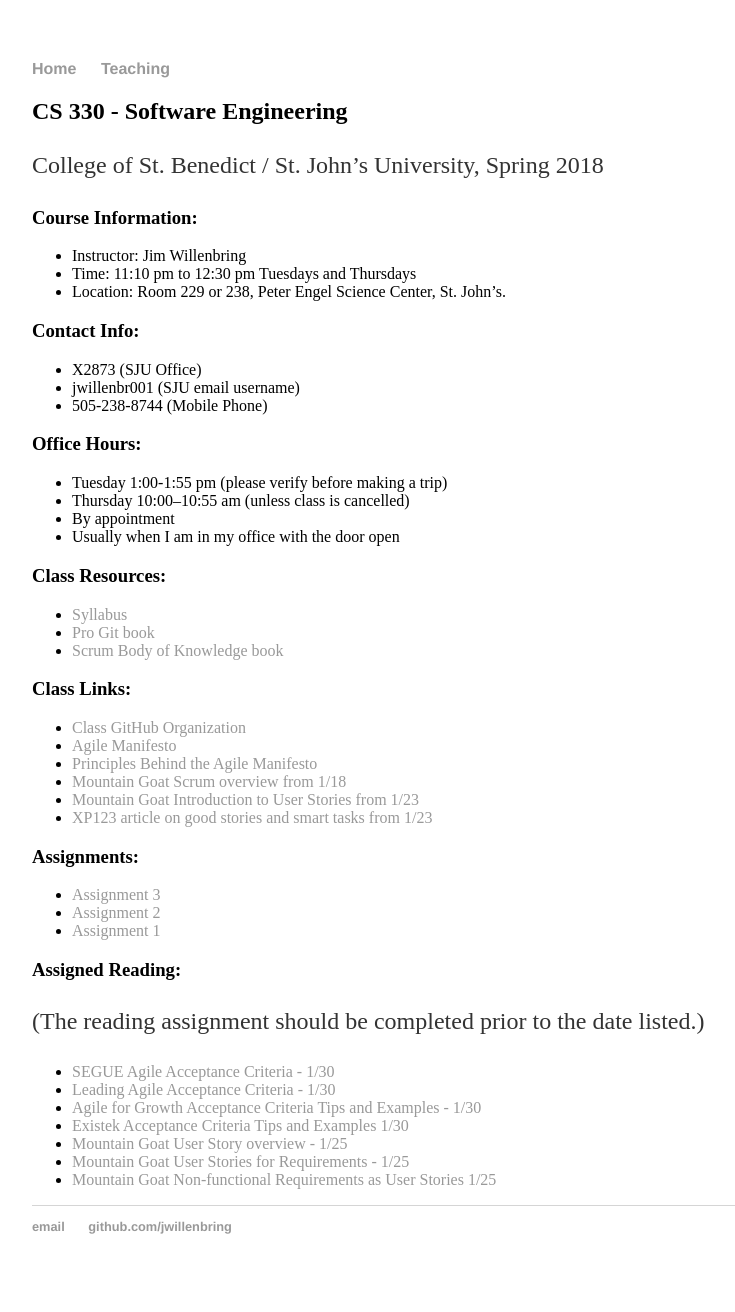
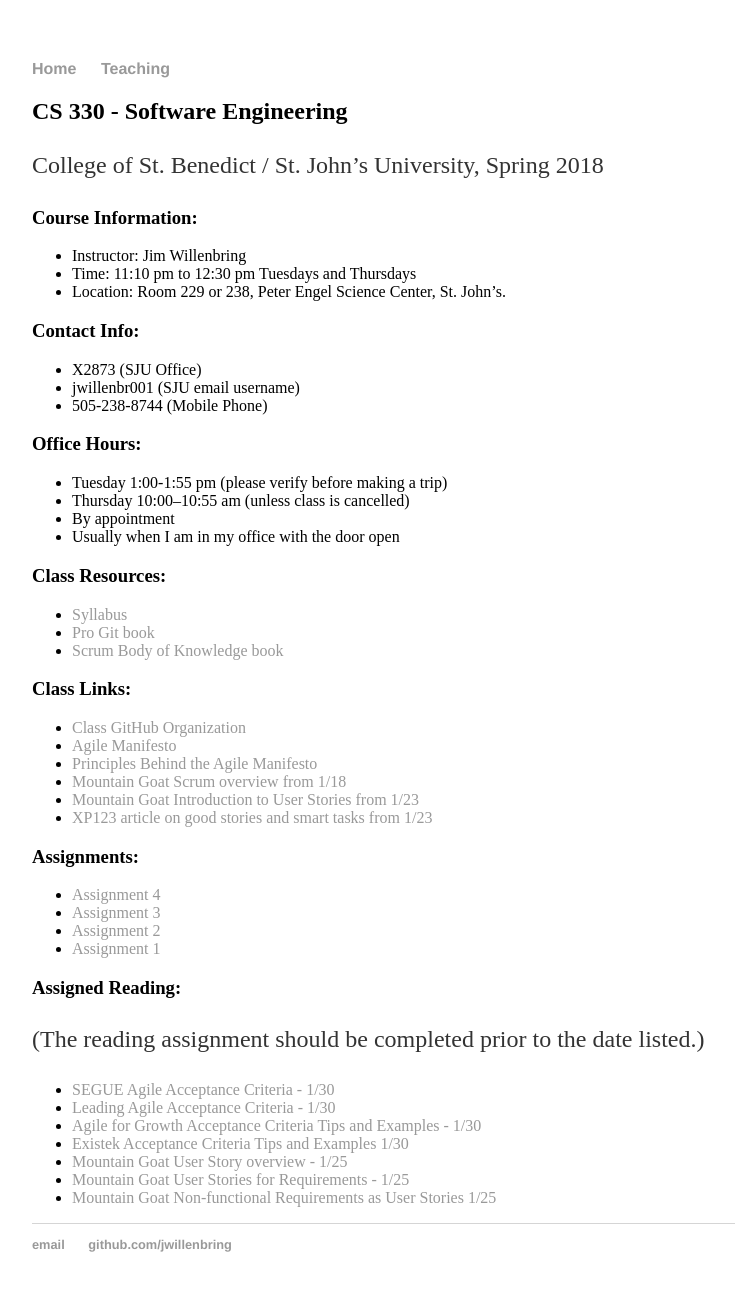
Before and after one commit to jwillenbring/jwillenbring.github.io, a Jekyll site: the page built from teaching/2018-Spring-CS330/index.md, in a window 1280 px wide. Shown: the whole page, without its empty margins (160-895 px from the left). Built offline with Jekyll 4.4.1, drawn with Linux system fonts in a browser that asks for light colours; our own code applies the rules of GitHub Pages for plain Markdown files.

Commit message:
Update index.md
Added assignment 4

```diff
--- a/teaching/2018-Spring-CS330/index.md
+++ b/teaching/2018-Spring-CS330/index.md
@@ -37,6 +37,7 @@
 
 ### Assignments:
 
+  * [Assignment 4](https://docs.google.com/document/d/1yVoDU3Cr5I6UdifJUDVFdZQk2ccgquESmWWw76RE7Gs/edit?usp=sharing)
   * [Assignment 3](https://docs.google.com/document/d/1H5yB4RRquzRVuXMq6Uv0JUHTwefB0l9FCqGbqpV3xIA/edit?usp=sharing)
   * [Assignment 2](https://docs.google.com/document/d/1Ycs53TRkT9QI_DIns3zQpjRV1QyF8MLNa-nli_E3AG4/edit?usp=sharing)
   * [Assignment 1](https://docs.google.com/document/d/1A3nLetRegs6evCSDBRJzgz8DtqXDmCwNA4Lo3mNs8Ok/edit?usp=sharing)
```
